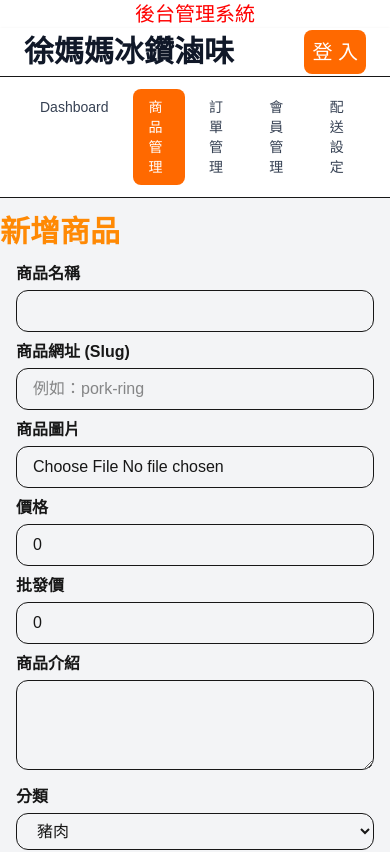
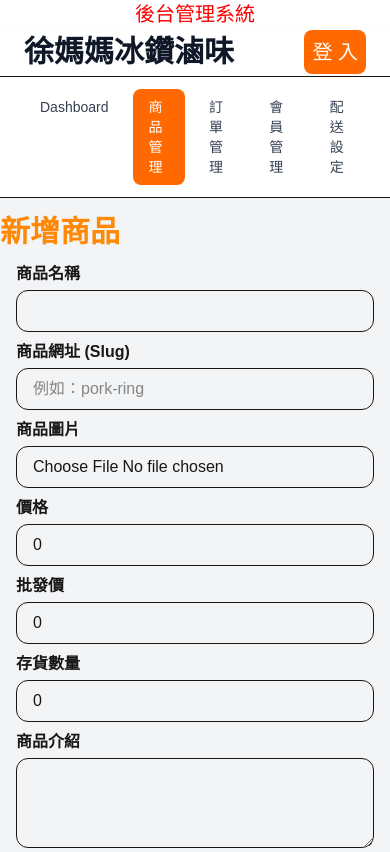
Before and after one commit to irene1728/hsumama, a Next.js app: page /admin/products/new in a window 390 px wide. Shown: the top 852 px of the page. Built offline with nearby package versions, Linux system fonts and the light colour scheme; no server answers.

Commit message:
前後台商品存貨數量設定

```diff
--- a/app/(admin)/admin/products/[id]/ProductForm.tsx
+++ b/app/(admin)/admin/products/[id]/ProductForm.tsx
@@ -14,7 +14,8 @@ type ProductFormData = {
   category: string;
   price: number | null;
 wholesale_price: number | null;
-  description: string | null;
+stock_quantity: number;
+description: string | null;
   weight: string | null;
 
   storage: string | null;
@@ -37,6 +38,7 @@ const [imagePreview, setImagePreview] = useState(product.image);
 const [name, setName] = useState(product.name);
 const [price, setPrice] = useState(product.price ?? 0);
 const [wholesalePrice, setWholesalePrice] = useState(product.wholesale_price ?? 0);
+const [stockQuantity, setStockQuantity] = useState(product.stock_quantity ?? 0);
 const [description, setDescription] = useState(product.description ?? "");
 const [category, setCategory] = useState(product.category);
 const [weight, setWeight] = useState(product.weight ?? "");
@@ -92,7 +94,7 @@ async function saveProduct() {
   let error;
 
   if (product.id === 0) {
-
+// 新增商品
     const result = await supabase
       .from("products")
      .insert({
@@ -103,6 +105,7 @@ async function saveProduct() {
   category,
 price,
 wholesale_price: wholesalePrice,
+stock_quantity: stockQuantity,
 description,
   weight,
   storage,
@@ -116,7 +119,7 @@ description,
     error = result.error;
 
   } else {
-
+// 修改商品
     const result = await supabase
       .from("products")
   .update({
@@ -127,6 +130,7 @@ description,
   category,
  price,
 wholesale_price: wholesalePrice,
+stock_quantity: stockQuantity,
 description,
   weight,
   storage,
@@ -228,6 +232,19 @@ onChange={(e) => setPrice(Number(e.target.value))}
     type="number"
     value={wholesalePrice}
     onChange={(e) => setWholesalePrice(Number(e.target.value))}
+    className="w-full border rounded-xl px-4 py-2 md:py-3"
+  />
+</div>
+<div>
+  <label className="block font-semibold mb-1 md:mb-2">
+    存貨數量
+  </label>
+
+  <input
+    type="number"
+    min="0"
+    value={stockQuantity}
+    onChange={(e) => setStockQuantity(Number(e.target.value))}
     className="w-full border rounded-xl px-4 py-2 md:py-3"
   />
 </div>
--- a/app/(shop)/products/[slug]/page.tsx
+++ b/app/(shop)/products/[slug]/page.tsx
@@ -122,6 +122,14 @@ return (
             {product.weight ?? "待補"}
           </p>
 
+<p>
+  <span className="font-bold">
+    存貨：
+  </span>
+
+  {product.stock_quantity}
+</p>
+
         </div>
 
         <AddToCartButton product={product} />
```
